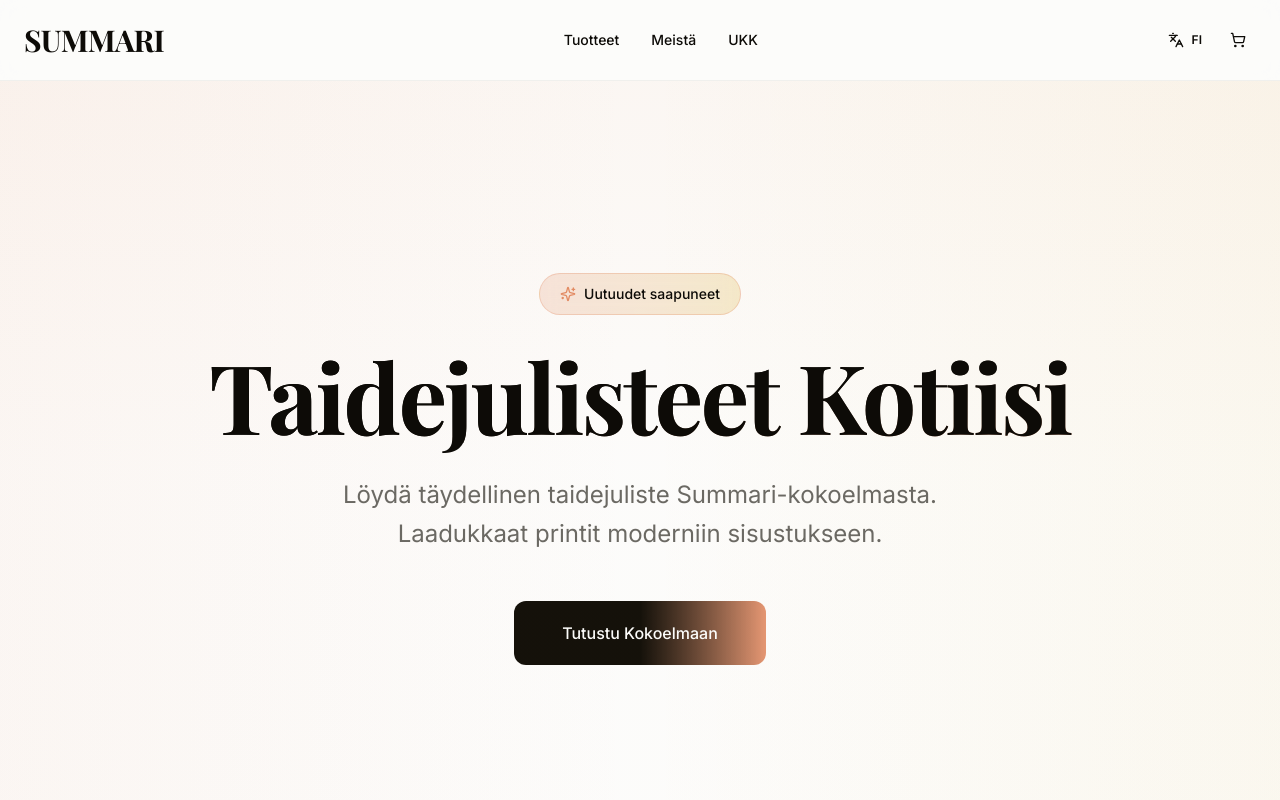
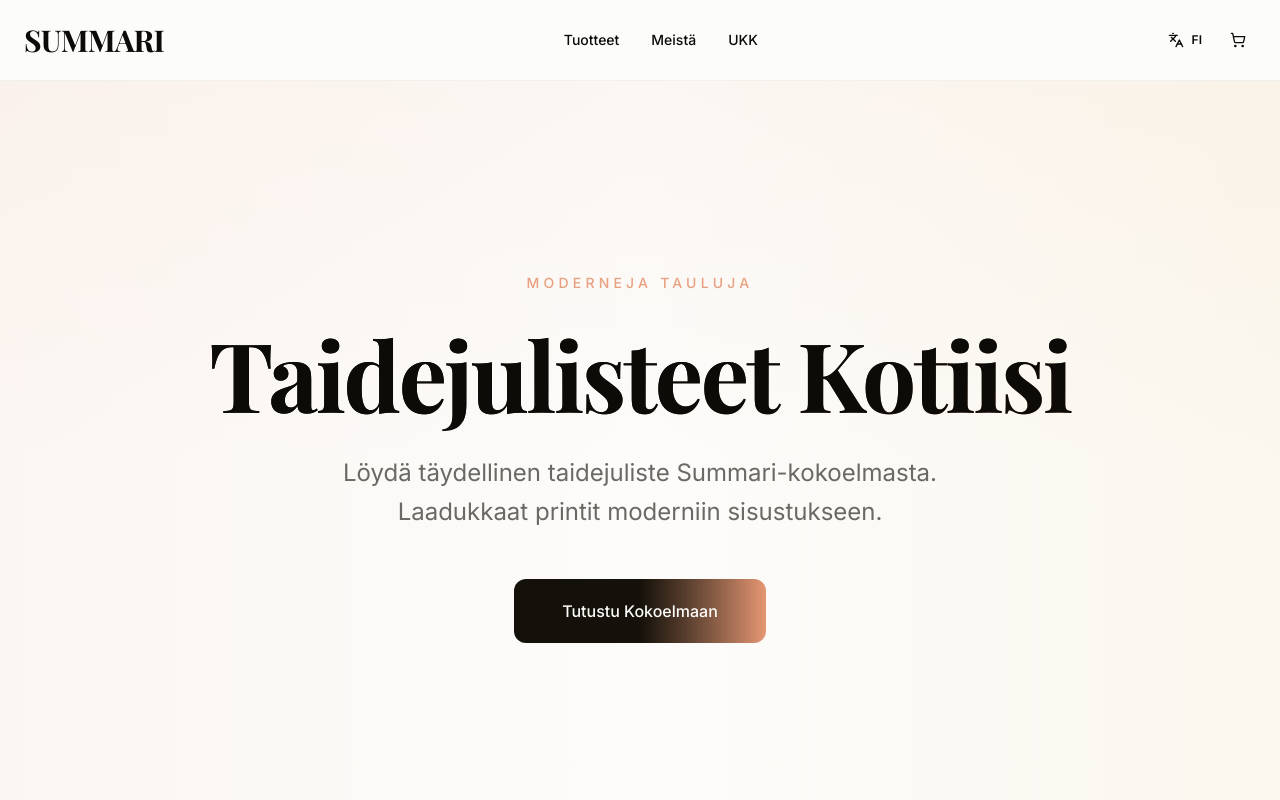
Before and after one commit to joonaskoskinen/summariprints, a Next.js app: page / in a window 1280 px wide. Shown: the top 800 px of the page. Built offline with nearby package versions, Linux system fonts and the light colour scheme; a web font is replaced by a local one.

Commit message:
Update hero.tsx

```diff
--- a/components/hero.tsx
+++ b/components/hero.tsx
@@ -1,7 +1,6 @@
 "use client"
 
 import { useLanguage } from "@/contexts/language-context"
-import { Sparkles } from "lucide-react"
 
 export function Hero() {
   const { t } = useLanguage()
@@ -15,10 +14,9 @@ export function Hero() {
 
       <div className="container mx-auto px-4 md:px-6">
         <div className="mx-auto max-w-4xl text-center">
-          <div className="inline-flex items-center gap-2 rounded-full bg-gradient-to-r from-accent/20 to-gold/20 px-5 py-2.5 text-sm font-medium text-foreground mb-8 border border-accent/30 backdrop-blur-sm fade-in">
-            <Sparkles className="h-4 w-4 text-accent" />
-            {t("newArrivals")}
-          </div>
+          <p className="text-sm uppercase tracking-[0.3em] text-accent/80 font-medium mb-8 fade-in">
+            {t("heroSubtitle")}
+          </p>
 
           <h2
             className="font-serif text-5xl font-bold tracking-tight text-balance sm:text-6xl md:text-7xl lg:text-8xl mb-8 fade-in-up bg-gradient-to-br from-foreground via-foreground to-accent/80 bg-clip-text"
```
